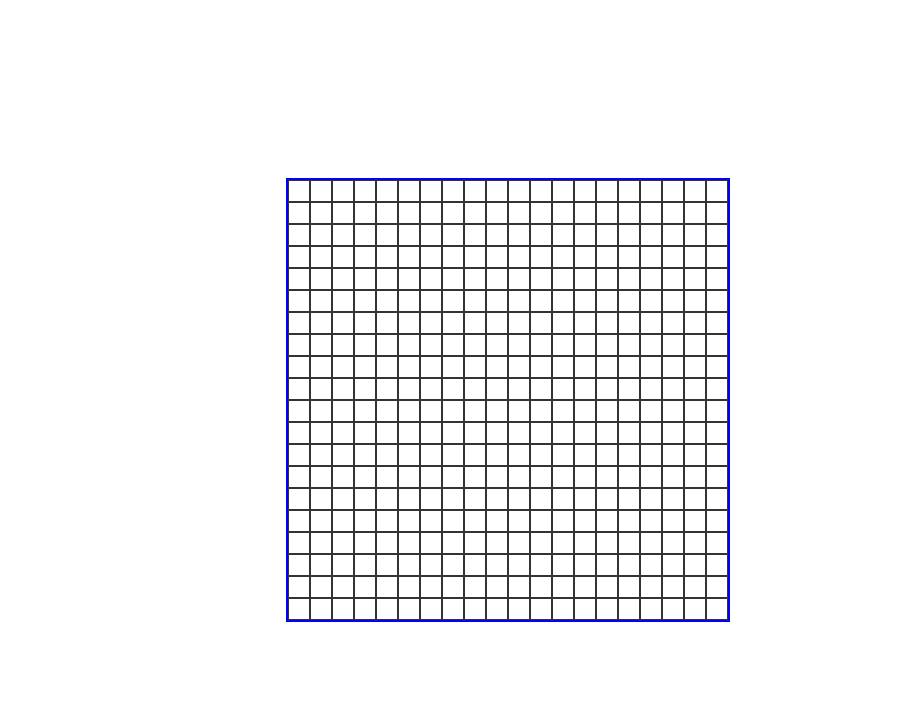
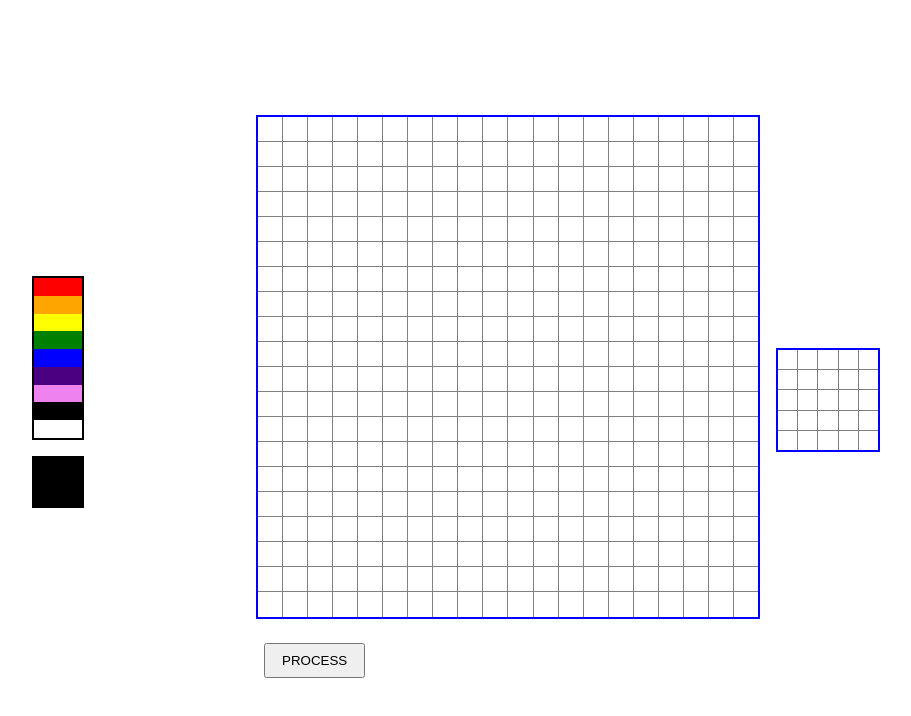
Before and after one commit to droobilicious/KnitGrid, a website: page public/index.html in a window 1280 px wide. Shown: the whole page, without its empty margins (132-1043 px from the left). Drawn offline with nearby package versions, Linux system fonts and the light colour scheme.

Commit message:
objectified knitgrid

```diff
--- a/public/css/basic.css
+++ b/public/css/basic.css
@@ -31,25 +31,75 @@
 
   #root {
     display:flex;
-    flex-direction: column;
-    align-items: center;
-    justify-content: center;
+    flex-direction: row;
+    justify-content:space-between;
+    align-items: center; /* cross axis */
+
     height:100%;
   }
 
 
-  .grid {
-    display: inline-grid;
-    border:solid 2px blue;
-    /*transform: rotate(20deg);*/
+  #root > div {
+   /* border:solid 1px red;*/
+    flex:1 1 0px;
+  }
+
+  #menu {
+    flex:none;
+    width:3rem;
+
+    display:flex;
+    flex-direction: column;
+    align-items: center;
+    justify-content:center;
+  }
+
+  #colourSelector {
+    display:flex;
+    flex-direction: column;
+    width:3rem;
+    height:10rem;
+    border:solid 2px black;
 
 
   }
 
-  .block {
-    background-color: rgba(255, 255, 255, 0.8);
-    border: 1px solid rgba(0, 0, 0, 0.8);
-    text-align: center;
-    width:20px;
-    height:20px;
+  .colour{
+    flex:1 1 0px;
   }
+
+  #selectedColour {
+    margin:1rem;
+    border:solid 2px black;
+    width:3rem;
+    height:3rem;
+  }
+
+
+
+  .grid {
+    margin:0.5rem;
+    border:solid 2px blue;
+    background-color:grey;
+
+
+  }
+
+  #grid1 {
+    width:500px;
+    height:500px;
+  }
+
+  #grid2 {
+    width:100px;
+    height:100px;
+  }
+
+
+
+  .btnProcess {
+    margin:1rem;
+
+    padding:0.5rem 1rem;
+    text-transform: uppercase;
+  }
--- a/public/index.html
+++ b/public/index.html
@@ -14,11 +14,24 @@
 
   <body>
     <div id="root">
-        <div id="biggrid" class="grid"></div>
+
+        <div id="menu">
+          <div id="colourSelector"></div>
+          <div id="selectedColour"></div>
+        </div>
+
+        <div class="grid-wrapper">
+          <div id="grid1" class="grid"></div>
+          <div>
+            <button class="btnProcess">Process</button>
+          </div>
+        </div>
+
+        <div class="grid-wrapper">
+          <div id="grid2" class="grid"></div>
+        </div>
+
     </div>
-
-
-
 
   </body>
 </html>
--- a/public/script/script.js
+++ b/public/script/script.js
@@ -1,23 +1,108 @@
-$(document).ready(function(){
 
-    let width=20;
-    let height=20;
-    let blockCount = width * height;
-    let onColour = "rgb(0, 0, 0)";
-    let offColour = "rgb(255, 255, 255)";
+let selectedColour = "rgb(0, 0, 0)";
 
-    $( '#biggrid' ).css( "grid-template-columns", "repeat(" + width + ", 1fr)" );
 
-    for (let i = 0;i<blockCount;i++){
-        $( '<div>' )
-            .addClass('block')
-            .appendTo( '#biggrid')
-            .css('background-color', offColour)
-            .click(function(){
-                let newColour = $(this).css( 'background-color' ) == onColour ? offColour : onColour;
-                $(this).css( 'background-color', newColour) ;
-            });
+//knit object
+function KnitGrid(columns=20, rows=20, selector)
+{
+
+    this.columns = columns;
+    this.rows = rows;
+    this.element = $( selector );
+    this.offColour = "rgb(255, 255, 255)";
+    this.data = []; //used to store the grid data
+
+    //set the grid width
+    $( this.element ).css( {
+        'display' : 'inline-grid',
+        'grid-gap': '1px',
+        'grid-template-columns' : 'repeat(' + this.rows + ', 1fr)'
+    });
+
+
+    this.initialise = function(){
+        let _this = this;
+        let blockCount =  this.rows *  this.columns;
+
+        for (let i = 0;i<blockCount;i++){
+            $( '<div>' )
+                .appendTo( this.element )
+                .css('background-color', this.offColour)
+                .click(function() {
+                    let newColour = ($(this).css( 'background-color' ) == selectedColour) ?  _this.offColour : selectedColour;
+                    $(this).css( 'background-color', newColour);
+                });
+        }
+
+    }
+
+    //get the populated grid information (coordinates and colour)
+    this.getInfo = function(){
+
+        let outputData =[];
+
+        //loop each grid item ( arrow function here maintains scope of 'this')
+        $( this.element ).children().each((index, item) => {
+
+             //if the grid block is not turned off then record it
+            if ($( item ).css('background-color') != this.offColour){
+                outputData.push({
+                    coords :  [ index % this.columns,  Math.floor(index/this.rows) ],
+                    colour: ($( item ).css('background-color'))
+                });
+
+            }
+
+        });
+
+        return outputData;
+
     }
 
 
+    this.initialise();
+
+    return this;
+
+
+}
+
+
+$(document).ready(function(){
+
+    //set the inital selected colour
+    $( "#selectedColour" ).css({ 'background-color' : selectedColour })
+
+    //create a colour selector
+    const colours = ['red', 'orange', 'yellow', 'green', 'blue', 'indigo', 'violet', 'black', 'white']
+    colours.forEach(function(colour){
+
+        $( '<div>' )
+            .addClass('colour')
+            .css({ 'background-color' : colour })
+            .appendTo("#colourSelector")
+            .click(function(){
+                selectedColour = $(this).css('background-color');
+                $( "#selectedColour" ).css({ 'background-color' : selectedColour })
+            });
+
+    });
+
+
+    //create a grid
+    const grid1 = new KnitGrid(20, 20, '#grid1' );
+
+    $( '.btnProcess' ).click(function(){
+       // do something
+    })
+
+
+
+
+    //create another grid
+    const grid2 = new KnitGrid(5, 5, '#grid2' );
+
+
+
+
 });
```
